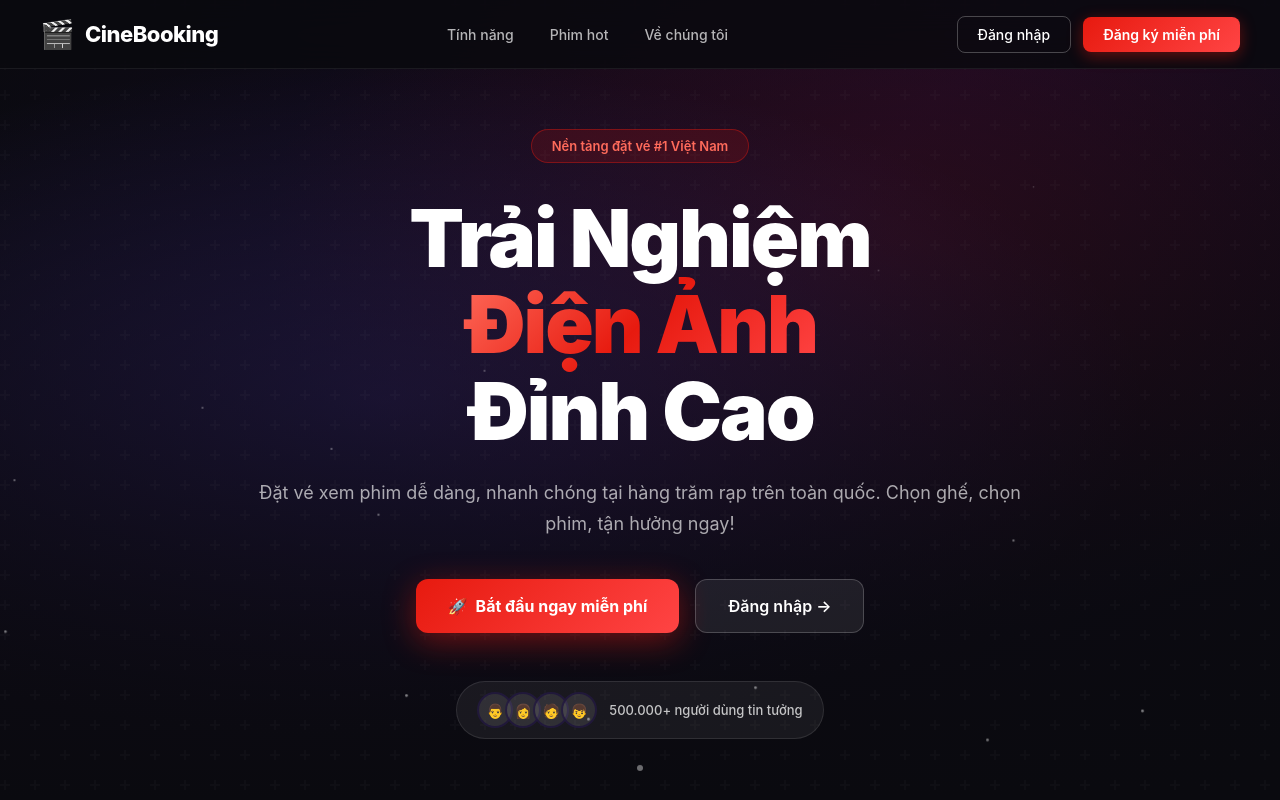
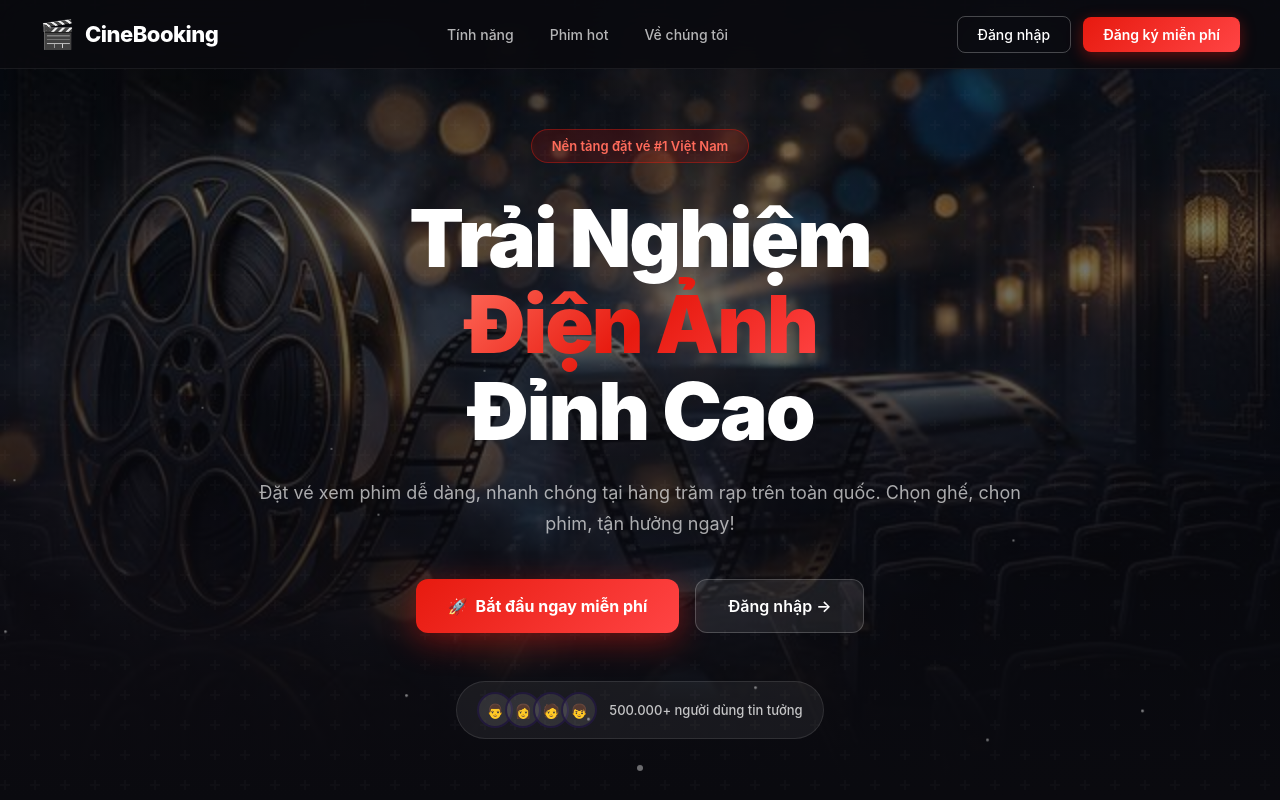
Before and after one commit to NgK146/Web-t-V-Xem-Phim, a React (Create React App) app in the folder frontend/: page /landing in a window 1280 px wide. Shown: the top 800 px of the page. Built offline with nearby package versions, Linux system fonts and the light colour scheme; no server answers.

Commit message:
Add landing picture

```diff
--- a/frontend/src/index.css
+++ b/frontend/src/index.css
@@ -1531,10 +1531,8 @@ body {
   align-items: center;
   justify-content: center;
   background:
-    linear-gradient(180deg, rgba(10,10,15,0.3) 0%, rgba(10,10,15,0.7) 60%, #0a0a0f 100%),
-    radial-gradient(ellipse at 30% 50%, rgba(103,78,234,0.35) 0%, transparent 60%),
-    radial-gradient(ellipse at 70% 30%, rgba(231,26,15,0.2) 0%, transparent 50%),
-    linear-gradient(135deg, #0a0a0f 0%, #1a0a2e 50%, #0a0a0f 100%);
+    linear-gradient(180deg, rgba(10,10,10,0.4) 0%, rgba(10,10,15,0.7) 60%, #0a0a0f 100%),
+    url('./hero-bg.png') center/cover no-repeat;
   overflow: hidden;
 }
 
```
